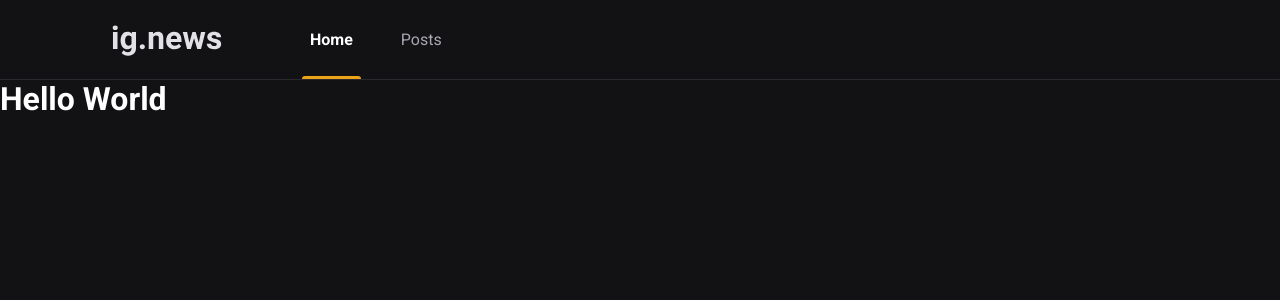
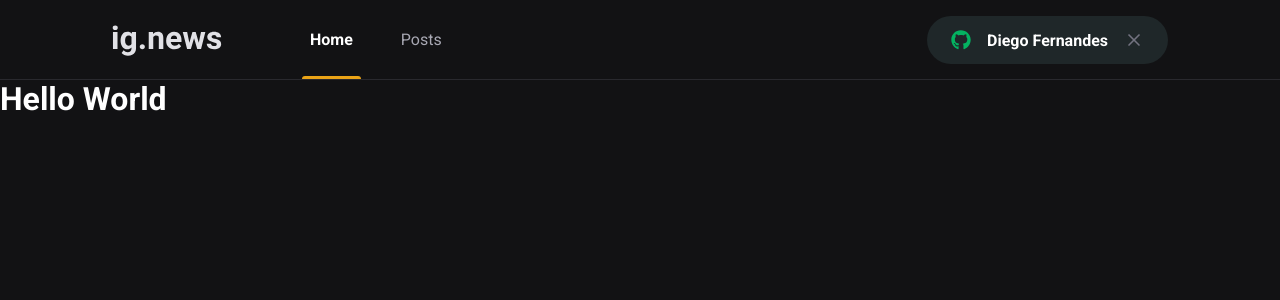
Before and after one commit to joao96/blog-ignews-Next.js, a Next.js app: page / in a window 1280 px wide. Shown: the top 300 px of the page. Built offline with nearby package versions, Linux system fonts and the light colour scheme.

Commit message:
Componente: SignInButton

```diff
--- a/package.json
+++ b/package.json
@@ -12,6 +12,7 @@
     "next": "11.1.0",
     "react": "17.0.2",
     "react-dom": "17.0.2",
+    "react-icons": "^4.2.0",
     "sass": "^1.38.0"
   },
   "devDependencies": {
--- a/src/components/Header/index.tsx
+++ b/src/components/Header/index.tsx
@@ -1,3 +1,4 @@
+import { SignInButton } from "../SignInButton";
 import styles from "./styles.module.scss";
 
 export function Header() {
@@ -9,6 +10,8 @@
           <a className={styles.active}>Home</a>
           <a>Posts</a>
         </nav>
+
+        <SignInButton />
       </div>
     </header>
   );
--- a/src/components/Header/styles.module.scss
+++ b/src/components/Header/styles.module.scss
@@ -52,4 +52,8 @@
       }
     }
   }
+
+  button {
+    margin-left: auto;
+  }
 }
--- /dev/null
+++ b/src/components/SignInButton/index.tsx
@@ -0,0 +1,20 @@
+import styles from "./styles.module.scss";
+import { FiX } from "react-icons/fi";
+import { FaGithub } from "react-icons/fa";
+
+export function SignInButton() {
+  const isUserLoggedIn = true;
+
+  return isUserLoggedIn ? (
+    <button className={styles.signInButton} type="button">
+      <FaGithub color="#04b361" />
+      Diego Fernandes
+      <FiX color="#737380" className={styles.closeIcon} />
+    </button>
+  ) : (
+    <button className={styles.signInButton} type="button">
+      <FaGithub color="#eba417" />
+      Sign In with Github
+    </button>
+  );
+}
--- /dev/null
+++ b/src/components/SignInButton/styles.module.scss
@@ -0,0 +1,33 @@
+.signInButton {
+  height: 3rem;
+  border-radius: 3rem;
+  background: var(--gray-850);
+  border: 0;
+
+  padding: 0 1.5rem;
+  display: flex;
+  align-items: center;
+  justify-content: center;
+
+  color: var(--white);
+  font-weight: bold;
+
+  svg {
+    width: 20px;
+    height: 20px;
+  }
+
+  svg:first-child {
+    margin-right: 1rem;
+  }
+
+  svg.closeIcon {
+    margin-left: 1rem;
+  }
+
+  transition: filter 0.2s;
+
+  &:hover {
+    filter: brightness(0.8);
+  }
+}
--- a/src/styles/global.scss
+++ b/src/styles/global.scss
@@ -10,6 +10,7 @@
   --gray-100: #e1e1e6;
   --gray-300: #a8a8b3;
   --gray-800: #29292e;
+  --gray-850: #1f2729;
   --gray-900: #121214;
 
   --cyan-500: #61dafb;
```
Also changed, not shown: 1 other file (tests, documents, lock files or other folders).
